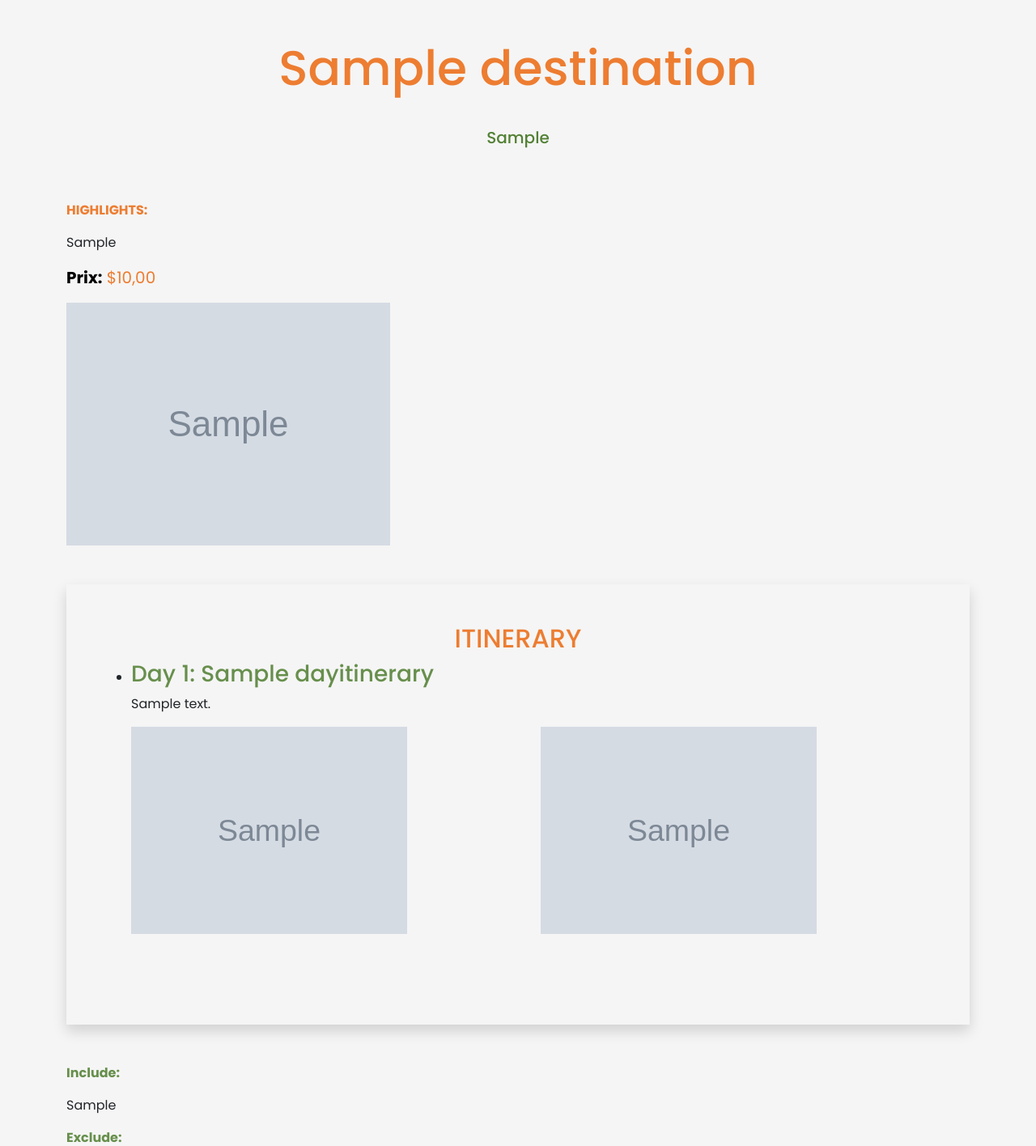
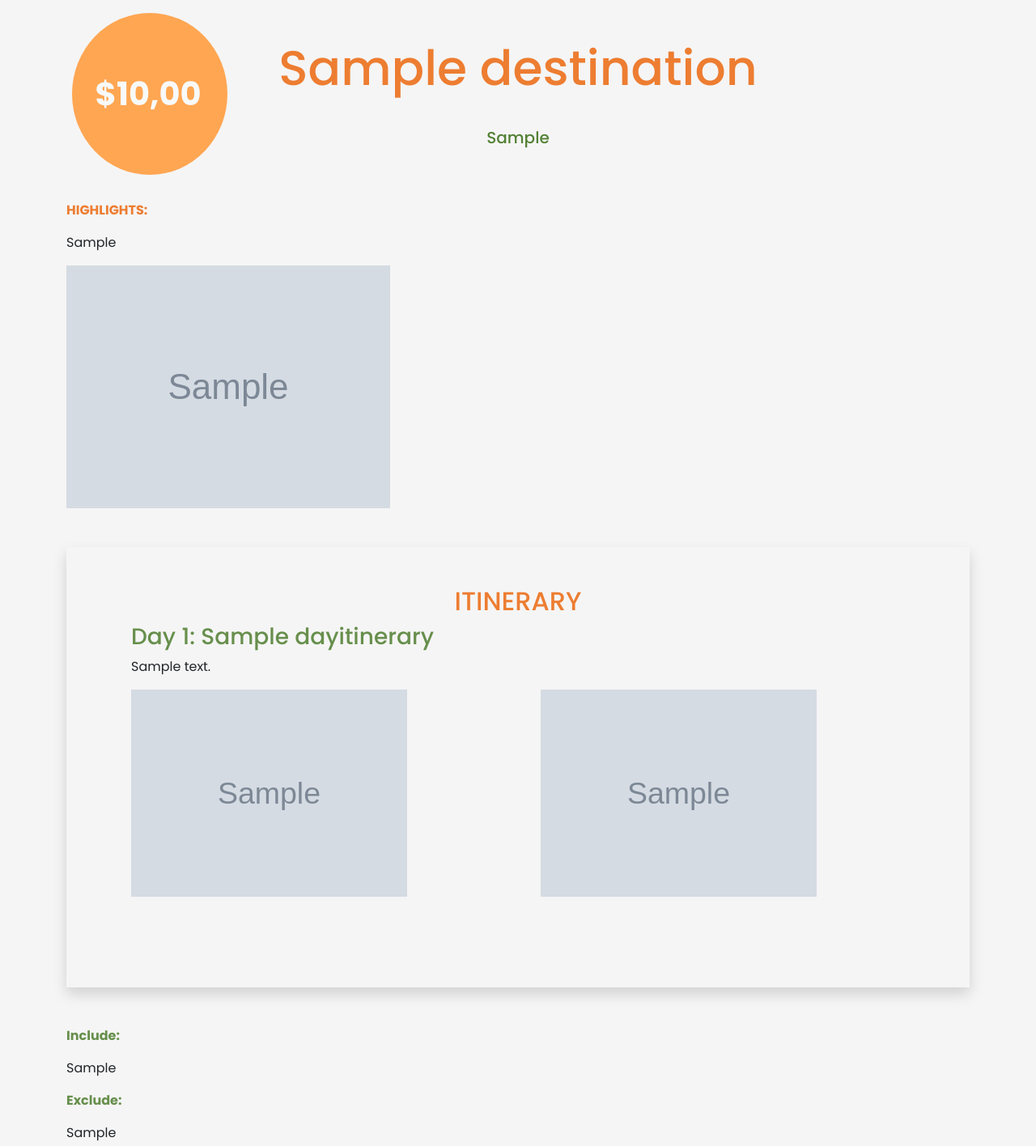
Before and after one commit to Marcel1902/sitemadot, a Django app: page /destination/1/ in a window 1280 px wide. Shown: the part 106-1522 px from the top of the page at 81% size. Run offline with Django 5.2, Linux system fonts and the light colour scheme; tables that the repository leaves empty hold one stand-in row (values such as "Sample post"); grey boxes marked "Sample" are stand-in pictures; some libraries are stand-ins or nearby versions.

Commit message:
modification du detail du tour

```diff
--- a/madot/templates/madot/destination.html
+++ b/madot/templates/madot/destination.html
@@ -40,11 +40,13 @@
                 </div>
         </nav>
     </header>
+<div class="container-fluid mb-5">
+    <h1 class="mt-3 me-auto p-3 d-flex align-items-center text-center" style="background-color: #FFA652; margin-left: 6%; border-radius: 50%; width: 15%; height: 25vh; position: absolute; color: white; font-weight: bold;"><span class="text-light" style="margin-left: 8%;">${{ destination.prix }}</span> </h1>
+</div>
     <div class="container mt-5">
         <h1 data-aos="fade-up" data-aos-delay="100" style="color:#ed7d31; font-size: 60px;" class="text-center pb-5">{{ destination.title }}
             <br><span style="font-size: 20px; color: #538135;">{{ destination.les_destinations }}</span></h1>
         <p data-aos="fade-up" data-aos-delay="100" style="color:#ed7d31;"><strong>HIGHLIGHTS:<br></strong> {{ destination.highlights|linebreaks }}</p>
-        <p data-aos="fade-up" data-aos-delay="100" style="color:#ed7d31; font-size: 20px;"><strong style="color:#000; font-size: 20px;">Prix:</strong> ${{ destination.prix }}</p>
 
         {% if destination.photo %}
             <img src="{{ destination.photo.url }}" alt="{{ destination.title }}" style="max-width: 100%; height: auto;" data-aos="fade-up-right" data-aos-delay="100">
@@ -54,7 +56,7 @@
             <ul>
                 <!-- Liste des itinéraires pour chaque jour -->
                 {% for itinerary in destination.itineraries.all %}
-                    <li class="pb-5" data-aos="fade-up" data-aos-delay="100">
+                    <li class="pb-5" data-aos="fade-up" data-aos-delay="100" style="list-style: none;">
                         <h3 style="color: #678f4c;">Day {{ itinerary.day_number }}: {{ itinerary.title }}</h3>
                         <p>{{ itinerary.description }}</p>
                         <div class="row">
--- a/madot/templates/madot/home.html
+++ b/madot/templates/madot/home.html
@@ -242,7 +242,7 @@
                             <p class="card-text">{{ destination.highlights|linebreaks }}</p>
                             <div class="d-flex justify-content-between">
                                 <a href="{% url 'destination' destination.id %}" class="btn btn-primary" style="background-color: #FFA652; border: none;">Voir plus</a>
-                                <span class="text-right">{{ destination.prix }}$</span>
+                                <span class="badge d-flex align-items-center text-center text-right" style="background-color: #FFA652; border-radius: 20px 15px; font-size: 17px;">{{ destination.prix }}$</span>
                             </div>
                         </div>
                     </div>
```
Also changed, not shown: madot/static/madot/css/destination.css (line endings or trailing spaces).
